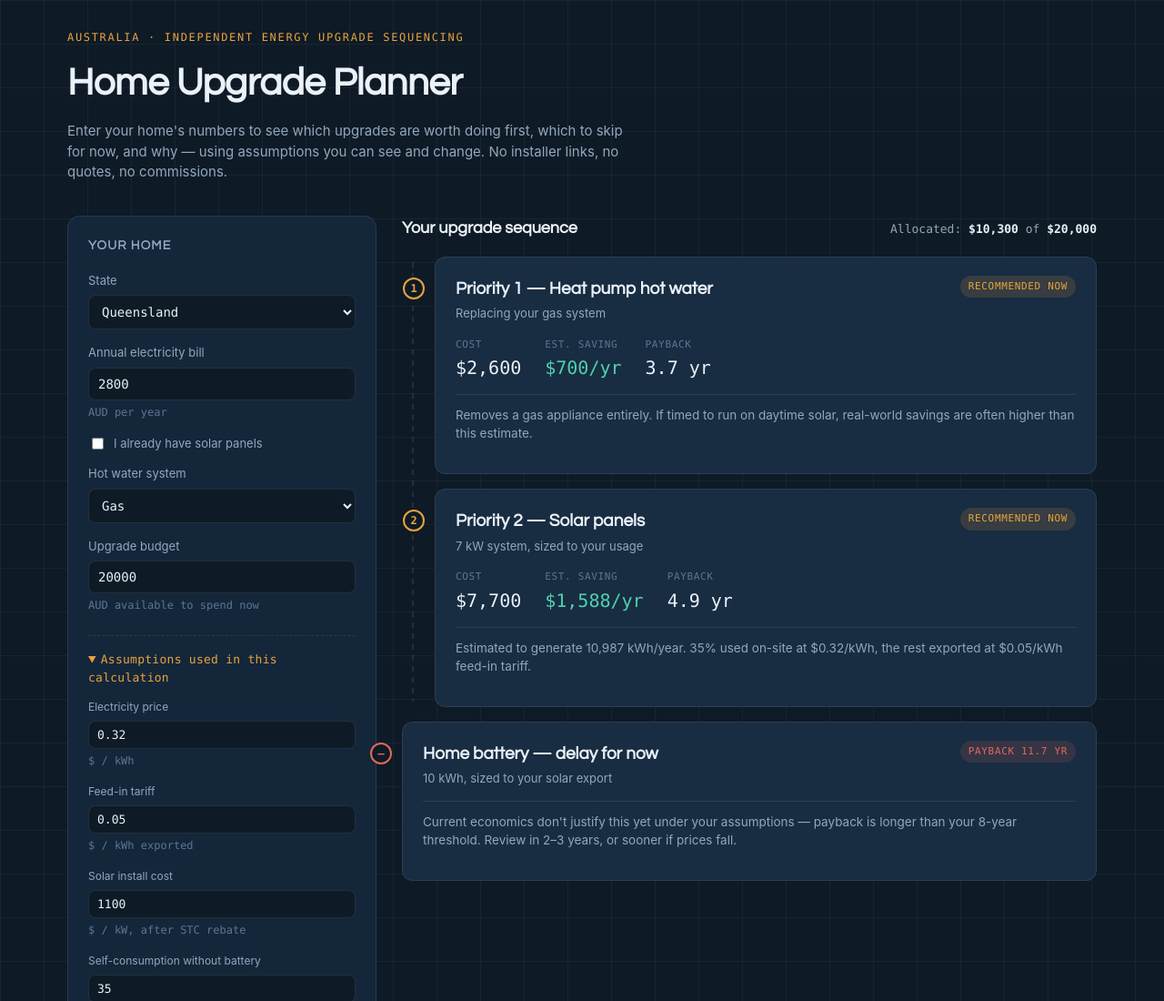
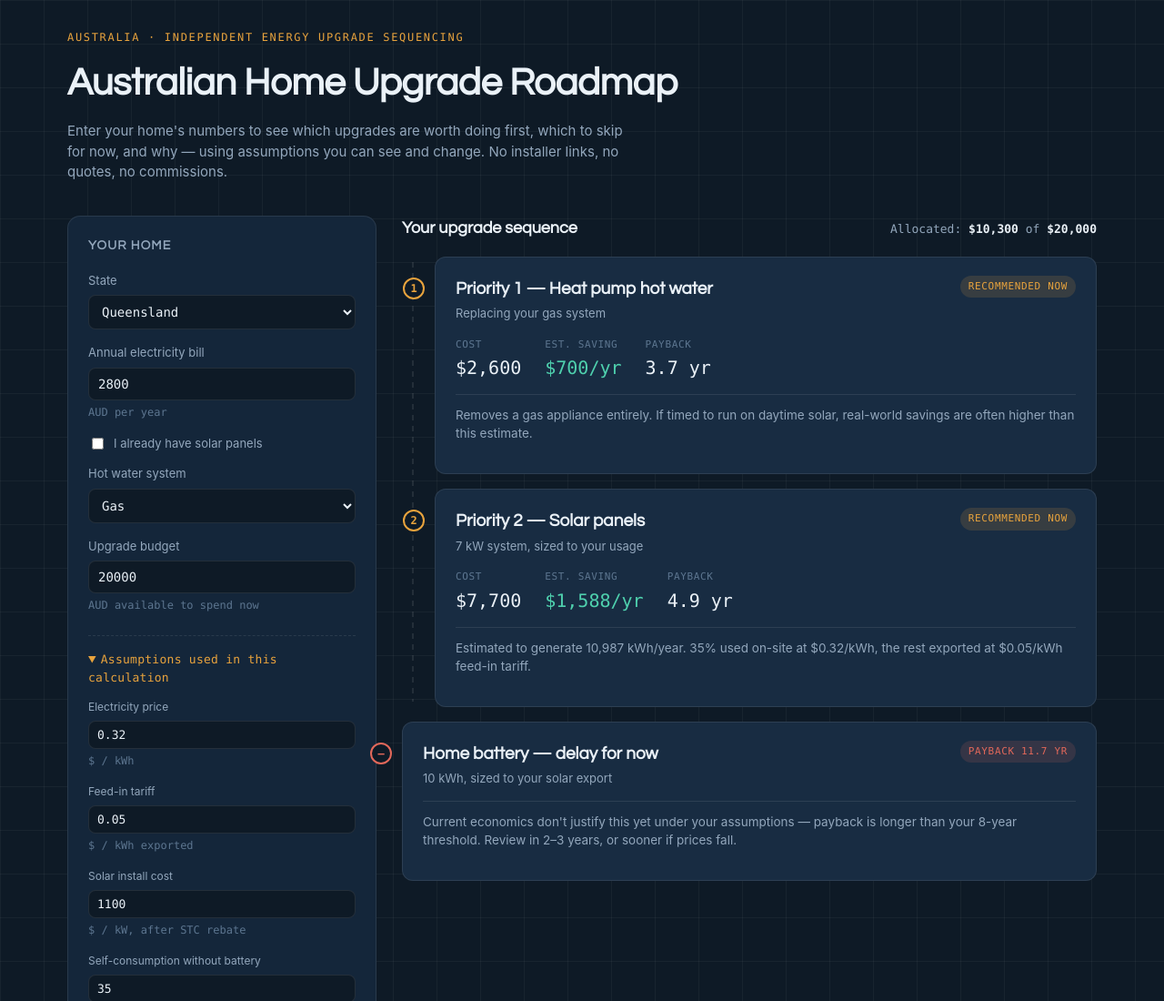
Before and after one commit to ICWLAI/AU-home-upgrade-roadmap, a plain HTML site: page index.html in a window 1280 px wide. Shown: the top 1100 px of the page at 91% size. Drawn offline with Linux system fonts and the light colour scheme.

Commit message:
Add files via upload

```diff
--- a/index.html
+++ b/index.html
@@ -239,7 +239,7 @@
 
   <header class="top">
     <p class="eyebrow">Australia · Independent energy upgrade sequencing</p>
-    <h1>Home Upgrade Planner</h1>
+    <h1>Australian Home Upgrade Roadmap</h1>
     <p class="lede">Enter your home's numbers to see which upgrades are worth doing first, which to skip for now, and why — using assumptions you can see and change. No installer links, no quotes, no commissions.</p>
   </header>
 
```
